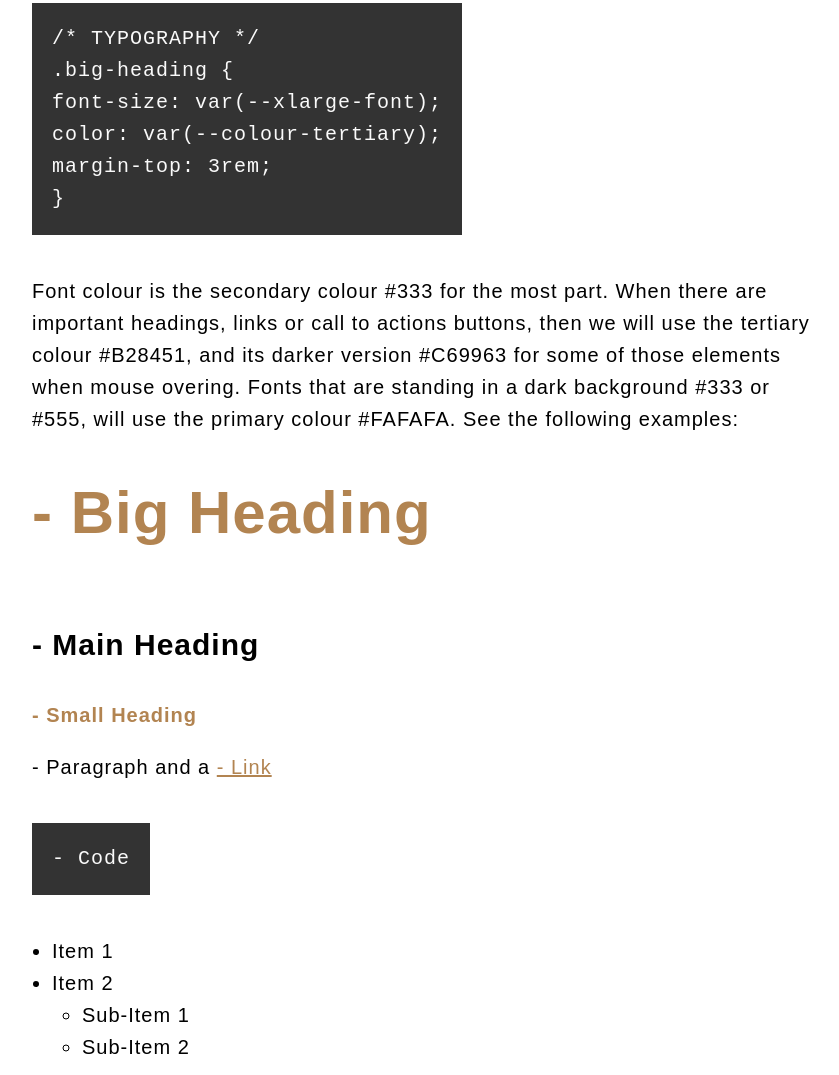
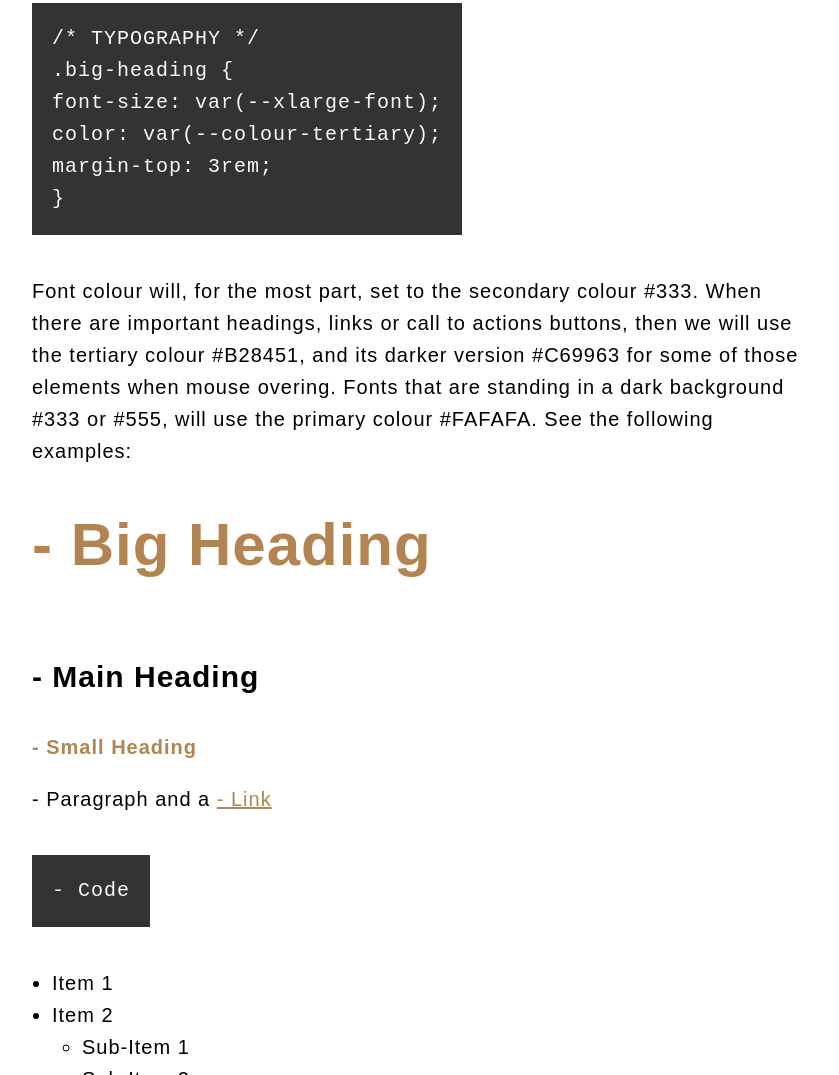
Before and after one commit to Celmad/alaminos_manuel_set08101_coursework1, a plain HTML site: page pages/design.html in a window 1280 px wide. Shown: the part 3847-4922 px from the top of the page, without its empty margins (218-1057 px from the left). Drawn offline with Linux system fonts and the light colour scheme.

Commit message:
Modified typography description in the Design page

```diff
--- a/pages/design.html
+++ b/pages/design.html
@@ -105,7 +105,7 @@
                 margin-top: 3rem; <br>
             }
         </code>
-        <p class="paragraph">Font colour is the secondary colour #333 for the most part.  When there are important headings, links or call to actions buttons, then we will use the tertiary colour #B28451, and its darker version #C69963 for some of those elements when mouse overing. Fonts that are standing in a dark background #333 or #555, will use the primary colour #FAFAFA. See the following examples:</p>
+        <p class="paragraph">Font colour will, for the most part, set to the secondary colour #333. When there are important headings, links or call to actions buttons, then we will use the tertiary colour #B28451, and its darker version #C69963 for some of those elements when mouse overing. Fonts that are standing in a dark background #333 or #555, will use the primary colour #FAFAFA. See the following examples:</p>
 
         <h1 class="big-heading">- Big Heading</h1>
         <h2 class="main-heading">- Main Heading</h2>
```
